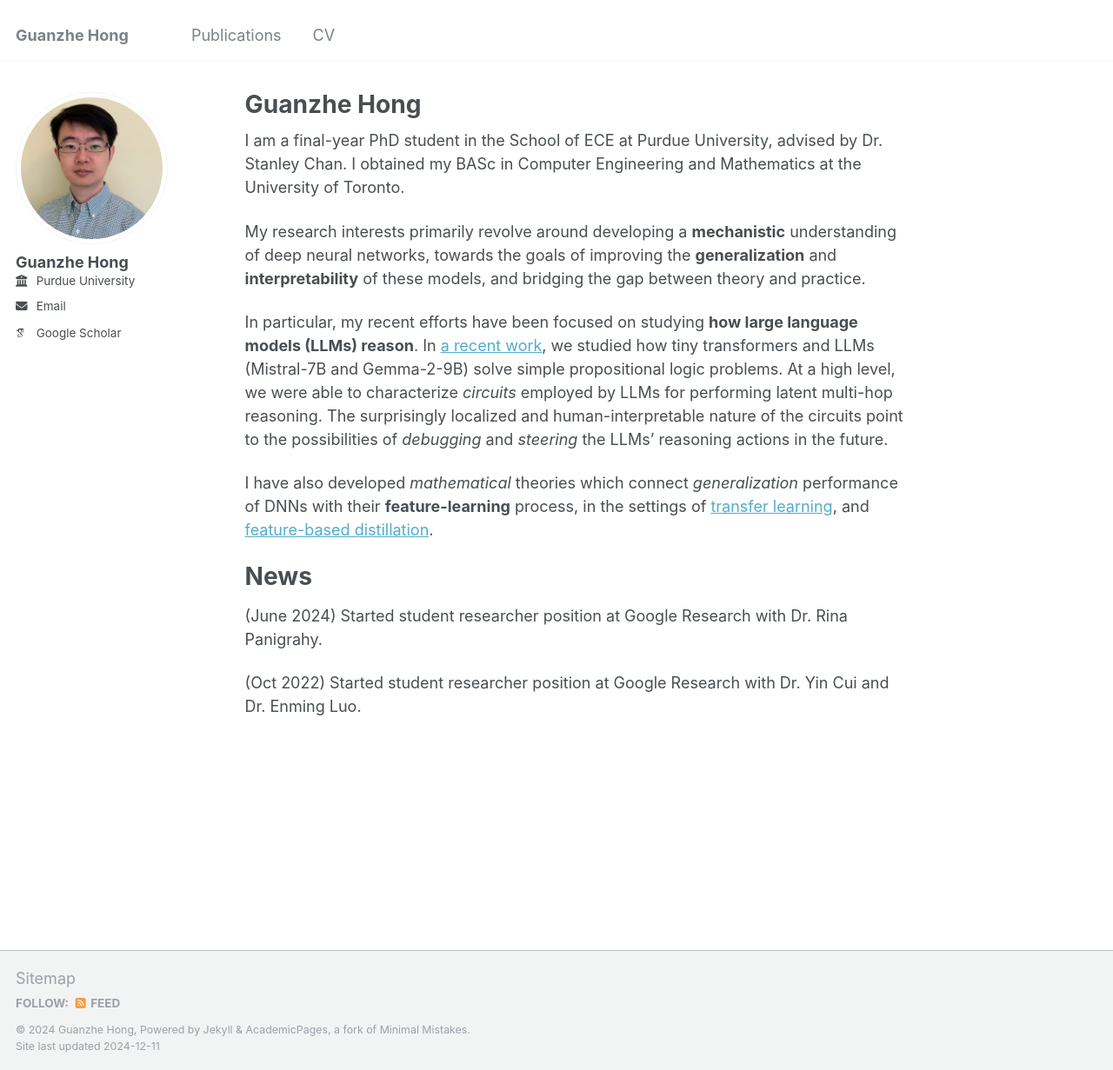
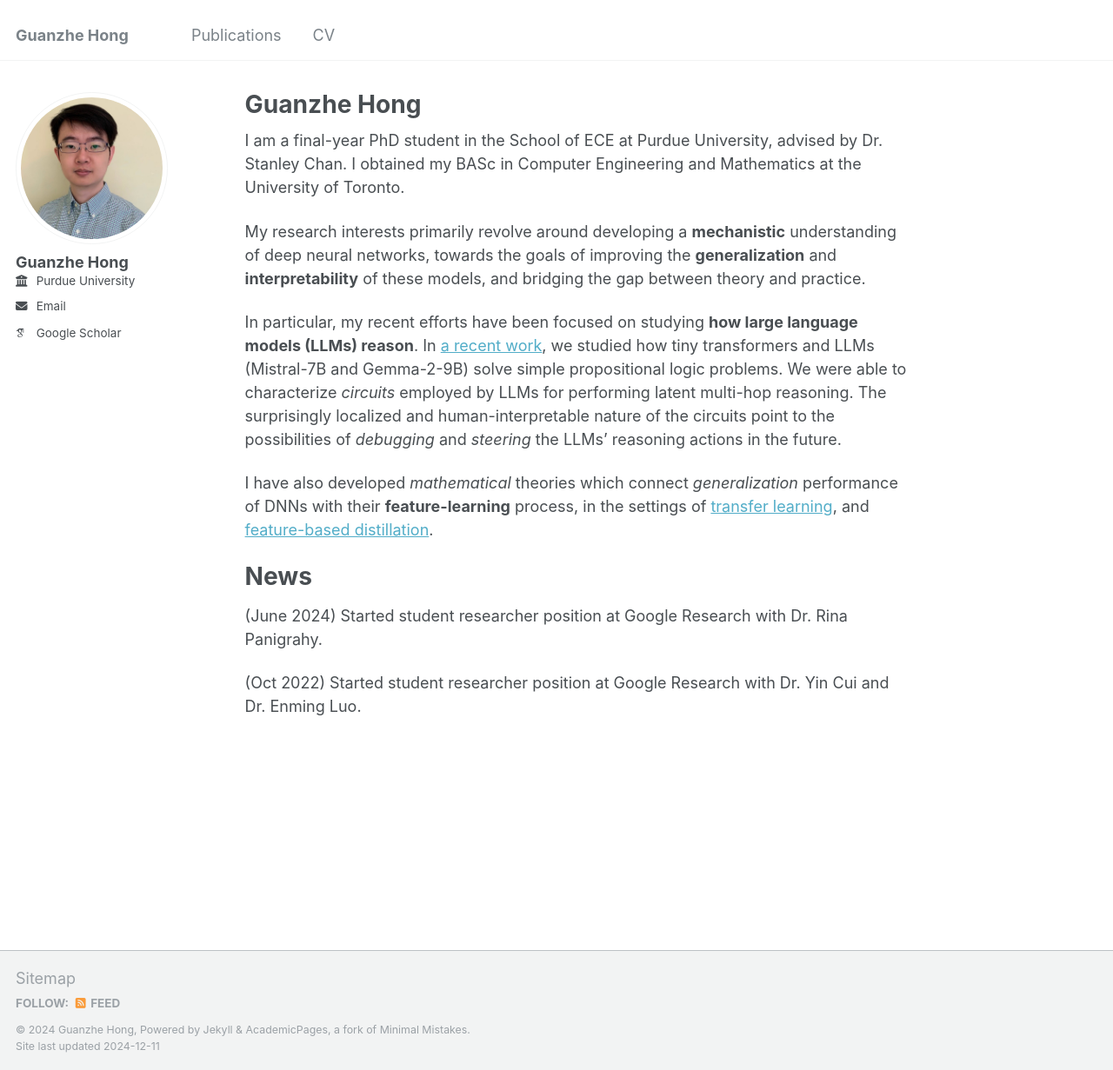
Before and after one commit to guanzhehong/guanzhehong, a Jekyll site: the page built from _pages/about.md, in a window 1280 px wide and 1231 px high. Shown: the whole window at 87% size. Built offline with Jekyll 4.4.1, drawn with Linux system fonts in a browser that asks for light colours; some web fonts are replaced.

Commit message:
Update about.md

```diff
--- a/_pages/about.md
+++ b/_pages/about.md
@@ -11,7 +11,7 @@ I am a final-year PhD student in the School of ECE at Purdue University, advised
 
 My research interests primarily revolve around developing a **mechanistic** understanding of deep neural networks, towards the goals of improving the **generalization** and **interpretability** of these models, and bridging the gap between theory and practice.
 
-In particular, my recent efforts have been focused on studying **how large language models (LLMs) reason**. In [a recent work](https://arxiv.org/abs/2411.04105), we studied how tiny transformers and LLMs (Mistral-7B and Gemma-2-9B) solve simple propositional logic problems. At a high level, we were able to characterize _circuits_ employed by LLMs for performing latent multi-hop reasoning. The surprisingly localized and human-interpretable nature of the circuits point to the possibilities of _debugging_ and _steering_ the LLMs' reasoning actions in the future.
+In particular, my recent efforts have been focused on studying **how large language models (LLMs) reason**. In [a recent work](https://arxiv.org/abs/2411.04105), we studied how tiny transformers and LLMs (Mistral-7B and Gemma-2-9B) solve simple propositional logic problems. We were able to characterize _circuits_ employed by LLMs for performing latent multi-hop reasoning. The surprisingly localized and human-interpretable nature of the circuits point to the possibilities of _debugging_ and _steering_ the LLMs' reasoning actions in the future.
 
 I have also developed _mathematical_ theories which connect _generalization_ performance of DNNs with their **feature-learning** process, in the settings of [transfer learning](https://arxiv.org/abs/2410.23129), and [feature-based distillation](https://arxiv.org/abs/2103.07600).
 
```
